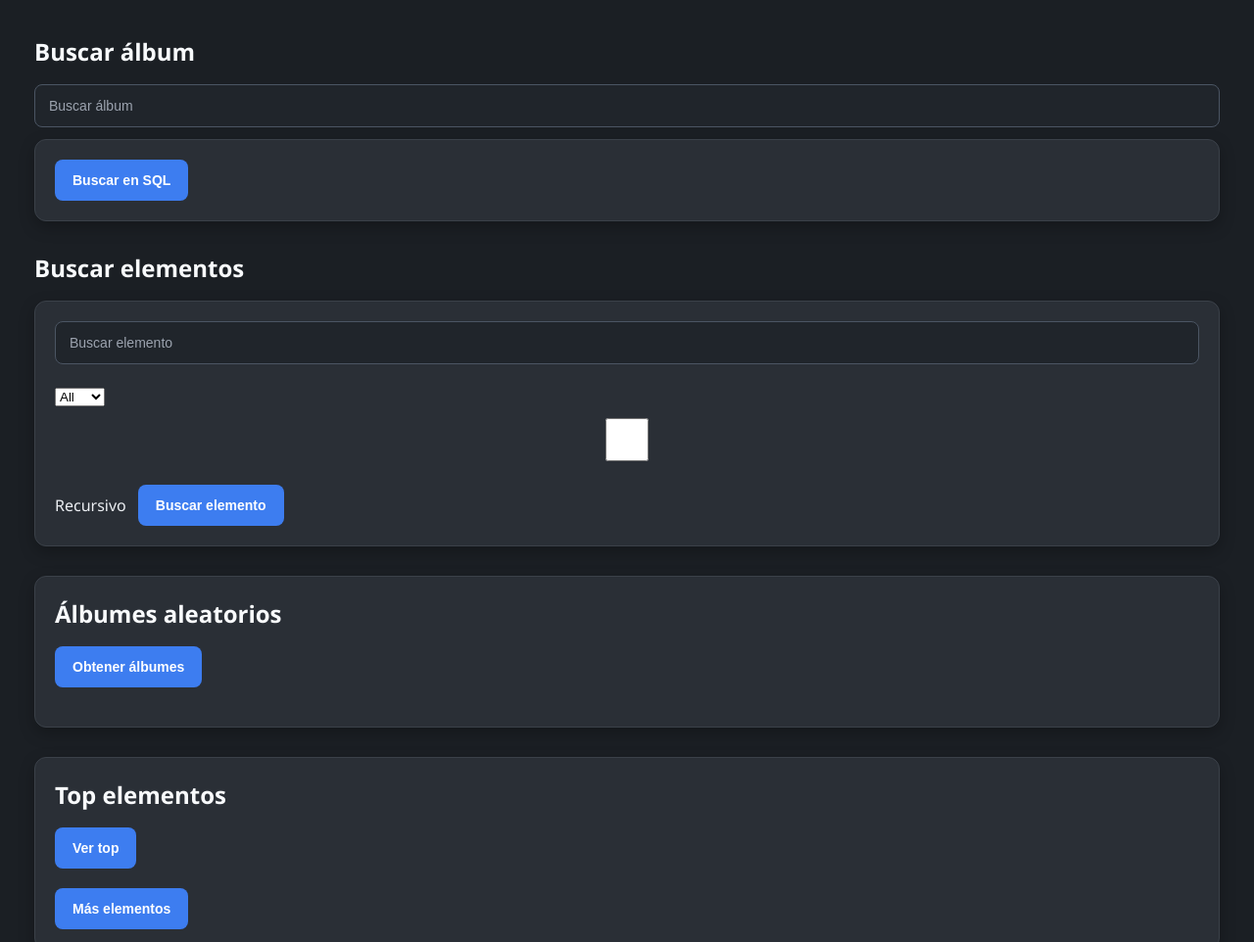
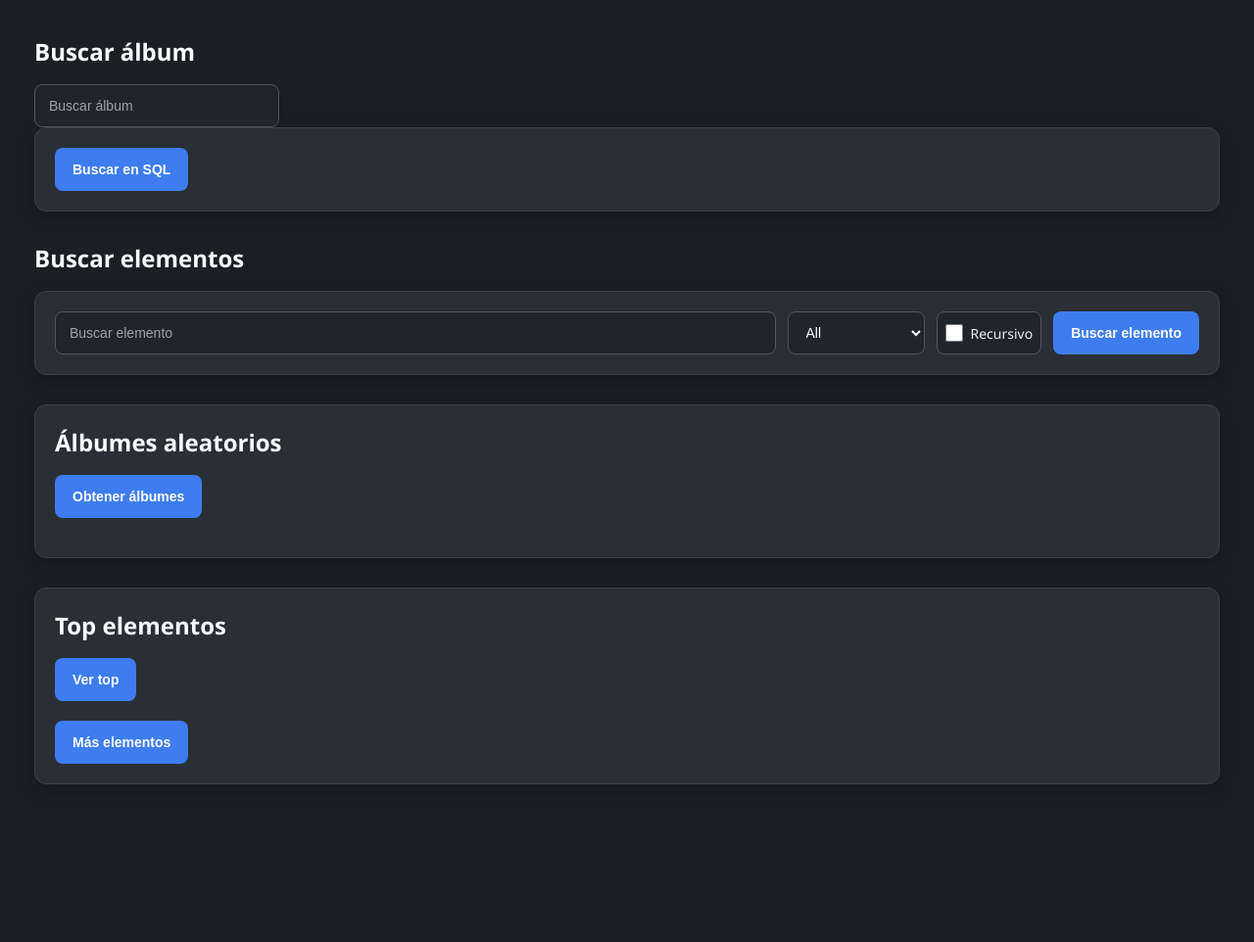
Before and after one commit to FedeSca001/server, a website: page src/html/index.html in a window 1280 px wide. Shown: the top 962 px of the page at 98% size. After the commit the page ends 866 px from the top, so only its background shows below. Drawn offline with Linux system fonts and the light colour scheme.

Commit message:
filter-css

```diff
--- a/src/html/index.css
+++ b/src/html/index.css
@@ -15,7 +15,7 @@ body{
 }
 
 /* =========================
-   TITULOS
+   TÍTULOS
 ========================= */
 
 h3{
@@ -42,20 +42,20 @@ h3{
 
 .input-container{
     display:flex;
+    align-items:center;
+    gap:12px;
     flex-wrap:wrap;
-    gap:12px;
-    align-items:center;
 }
 
 /* =========================
-   INPUT
+   INPUTS
 ========================= */
 
-input{
-    width:100%;
+input[type="text"]{
+    flex:1;
+    min-width:250px;
     height:44px;
     padding:0 14px;
-    margin-bottom:12px;
     border:1px solid #4b5563;
     border-radius:8px;
     background:#20252b;
@@ -64,12 +64,68 @@ input{
     outline:none;
 }
 
-input::placeholder{
+input[type="text"]::placeholder{
     color:#9ca3af;
 }
 
-input:focus{
-    border-color:#4b8df8;
+input[type="text"]:focus{
+    border-color:#3d7df0;
+}
+
+/* =========================
+   SELECT
+========================= */
+
+select{
+    height:44px;
+    min-width:140px;
+    padding:0 14px;
+    border:1px solid #4b5563;
+    border-radius:8px;
+    background:#20252b;
+    color:#ffffff;
+    font-size:14px;
+    outline:none;
+    cursor:pointer;
+}
+
+select:focus{
+    border-color:#3d7df0;
+}
+
+select option{
+    background:#20252b;
+    color:#ffffff;
+}
+
+/* =========================
+   CHECKBOX
+========================= */
+
+.checkbox-group{
+    display:flex;
+    align-items:center;
+    gap:8px;
+    padding:0 8px;
+    height:44px;
+    background:#20252b;
+    border:1px solid #4b5563;
+    border-radius:8px;
+}
+
+.checkbox-group input[type="checkbox"]{
+    width:18px;
+    height:18px;
+    margin:0;
+    cursor:pointer;
+    accent-color:#3d7df0;
+}
+
+.checkbox-group label{
+    font-size:14px;
+    color:#eceff3;
+    cursor:pointer;
+    user-select:none;
 }
 
 /* =========================
@@ -77,7 +133,7 @@ input:focus{
 ========================= */
 
 button{
-    height:42px;
+    height:44px;
     padding:0 18px;
     border:none;
     border-radius:8px;
@@ -87,6 +143,7 @@ button{
     font-weight:600;
     cursor:pointer;
     transition:.2s;
+    white-space:nowrap;
 }
 
 button:hover{
@@ -104,7 +161,7 @@ button:hover{
 }
 
 /* =========================
-   GRID DE TARJETAS
+   GRID
 ========================= */
 
 ul{
@@ -132,15 +189,15 @@ li{
 
 li:hover{
     transform:translateY(-4px);
-    border-color:#4b8df8;
+    border-color:#3d7df0;
     box-shadow:0 8px 18px rgba(0,0,0,.25);
 }
 
 li h3{
-    font-size:14px;
+    font-size:15px;
     font-weight:600;
     color:#ffffff;
-    min-height:40px;
+    min-height:42px;
     word-break:break-word;
 }
 
@@ -151,11 +208,10 @@ li p{
     color:#cbd5e1;
     font-size:13px;
     line-height:1.5;
-    margin:0;
 }
 
 /* =========================
-   IMAGENES
+   IMÁGENES
 ========================= */
 
 img{
@@ -192,18 +248,22 @@ a:hover{
 ========================= */
 
 @media (max-width:1400px){
+
     ul{
         grid-template-columns:repeat(4,1fr);
     }
+
 }
 
 @media (max-width:1100px){
+
     ul{
         grid-template-columns:repeat(3,1fr);
     }
+
 }
 
-@media (max-width:800px){
+@media (max-width:850px){
 
     body{
         padding:20px;
@@ -214,8 +274,15 @@ a:hover{
         align-items:stretch;
     }
 
+    input[type="text"],
+    select,
     button{
         width:100%;
+    }
+
+    .checkbox-group{
+        width:100%;
+        justify-content:flex-start;
     }
 
     ul{
@@ -225,6 +292,7 @@ a:hover{
     img{
         height:170px;
     }
+
 }
 
 @media (max-width:500px){
@@ -236,4 +304,5 @@ a:hover{
     img{
         height:220px;
     }
+
 }
--- a/src/html/index.html
+++ b/src/html/index.html
@@ -28,8 +28,10 @@
             <option value="type">Type</option>
         </select>
 
-        <input type="checkbox" id="recursiveCheck">
-        <label for="recursiveCheck">Recursivo</label>
+        <div class="checkbox-group">
+            <input type="checkbox" id="recursiveCheck">
+            <label for="recursiveCheck">Recursivo</label>
+        </div>
 
         <button id="buscarElemento">Buscar elemento</button>
     </div>
```
